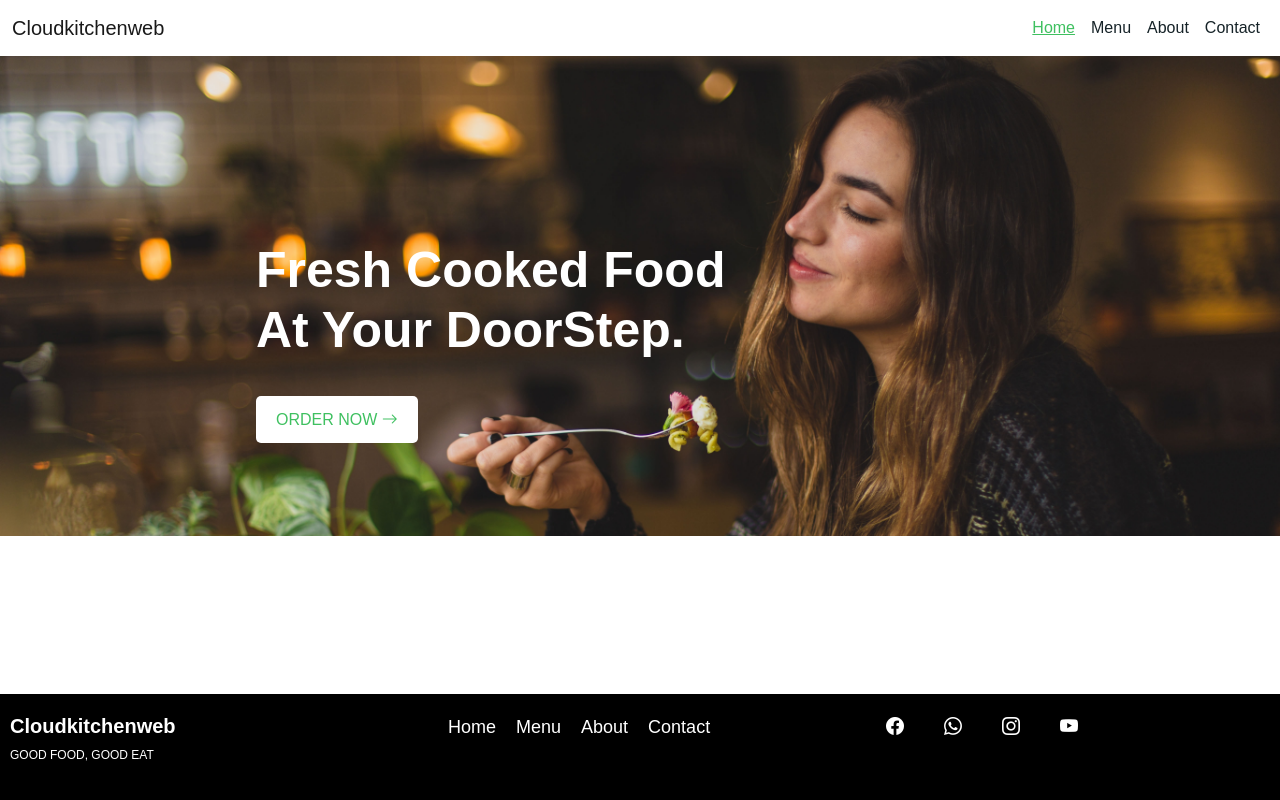
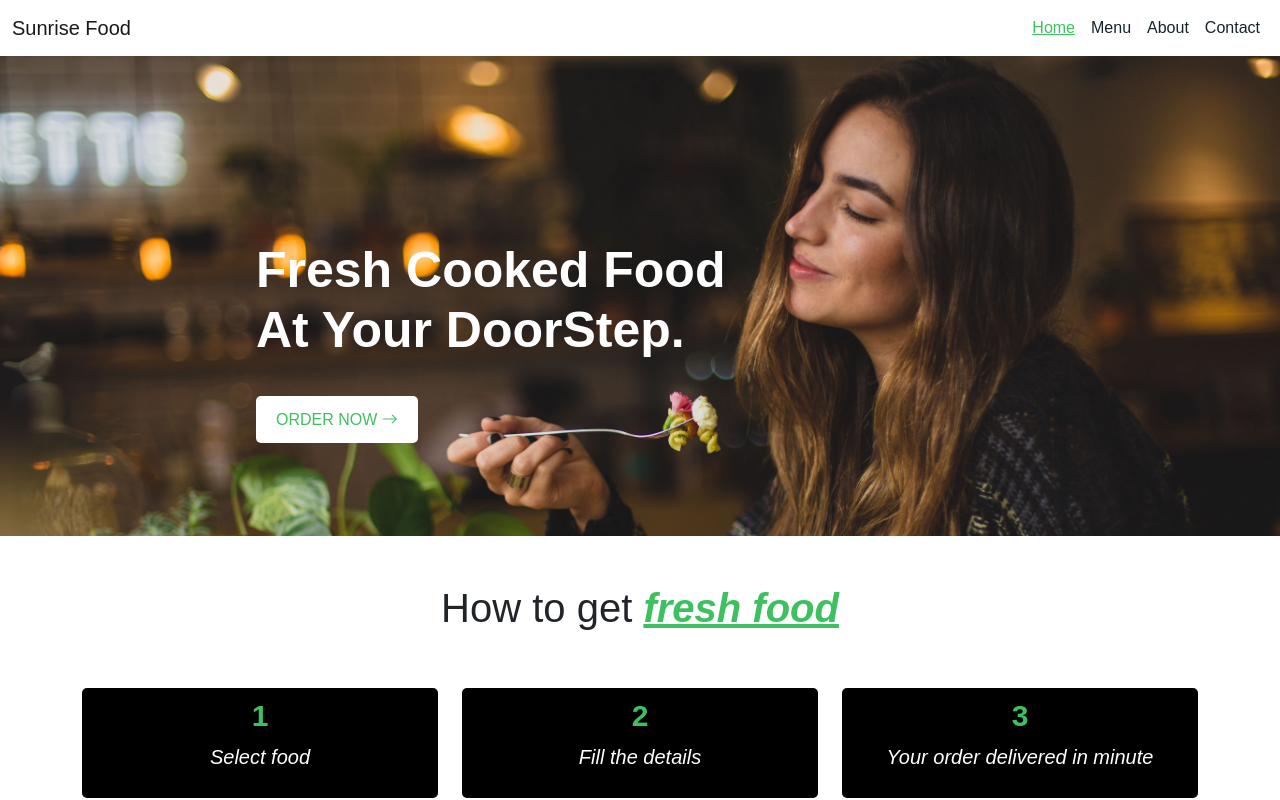
Before and after one commit to rotichknovestus/CloudKitchenweb, an Angular app: page / in a window 1280 px wide. Shown: the top 800 px of the page. Built offline with nearby package versions, Linux system fonts and the light colour scheme.

Commit message:
added task

```diff
--- a/angular.json
+++ b/angular.json
@@ -98,6 +98,9 @@
             ],
             "scripts": []
           }
+        },
+        "deploy": {
+          "builder": "angular-cli-ghpages:deploy"
         }
       }
     }
--- a/package.json
+++ b/package.json
@@ -28,6 +28,7 @@
     "@angular/compiler-cli": "~13.1.0",
     "@types/jasmine": "~3.10.0",
     "@types/node": "^12.11.1",
+    "angular-cli-ghpages": "^1.0.0",
     "jasmine-core": "~3.10.0",
     "karma": "~6.3.0",
     "karma-chrome-launcher": "~3.1.0",
--- a/src/app/pages/home/home.component.css
+++ b/src/app/pages/home/home.component.css
@@ -26,3 +26,25 @@
     background-color: var(--primary-color);
     color: #fff;
 }
+.stepBox{
+    background-color: #000;
+    padding: 10px 10px;
+    border-radius: 5px;
+    text-align: center;
+}
+.stepBox h1{
+    font-size: 30px;
+    font-weight: bold;
+    color: var(--primary-color);
+}
+.stepBox p{
+    font-size: 20px;
+    font-style: italic;
+    color: #fff;
+}
+.highlight{
+    color: var(--primary-color);
+    font-weight: bold;
+    font-style: italic;
+    text-decoration: underline;
+}
--- a/src/app/pages/home/home.component.html
+++ b/src/app/pages/home/home.component.html
@@ -4,3 +4,41 @@
         <a routerLink="menu">ORDER NOW <i class="bi bi-arrow-right"></i></a>
     </div>
 </div>
+<div class="container mt-5 mb-4">
+    <h1 class="text-center">How to get <span class="highlight">fresh food</span></h1>
+    <div class="row mt-5">
+        <!-- one -->
+        <div class="col-lg-4 mt-2">
+            <div class="stepBox">
+                <h1>1</h1>
+                <p>Select food</p>
+            </div>
+        </div>
+        <!-- two -->
+        <div class="col-lg-4 mt-2">
+            <div class="stepBox">
+                <h1>2</h1>
+                <p>Fill the details</p>
+            </div>
+        </div>
+        <!-- three -->
+        <div class="col-lg-4 mt-2">
+            <div class="stepBox">
+                <h1>3</h1>
+                <p>Your order delivered in minute</p>
+            </div>
+        </div>
+    </div>
+</div>
+
+<!-- foodBox -->
+
+<div class="container">
+    <div class="row">
+        <div class="col-ld-3" *ngFor="let fb of foodData">
+            <div class="foodbox">
+                <img src="" alt="">
+            </div>
+        </div>
+    </div>
+</div>
--- a/src/app/pages/home/home.component.ts
+++ b/src/app/pages/home/home.component.ts
@@ -1,5 +1,5 @@
 import { Component, OnInit } from '@angular/core';
-
+import { OrderDetailsService } from 'src/app/services/order-details.service';
 @Component({
   selector: 'app-home',
   templateUrl: './home.component.html',
@@ -7,9 +7,10 @@ import { Component, OnInit } from '@angular/core';
 })
 export class HomeComponent implements OnInit {
 
-  constructor() { }
-
+  constructor(private services:OrderDetailsService) { }
+  foodData:any;
   ngOnInit(): void {
+    this.foodData = this.services.foodDetails;
   }
 
 }
--- /dev/null
+++ b/src/app/services/order-details.service.ts
@@ -0,0 +1,63 @@
+import { Injectable } from '@angular/core';
+
+@Injectable({
+  providedIn: 'root'
+})
+export class OrderDetailsService {
+
+  constructor() { }
+
+// fooddetails
+
+foodDetails = [
+  {
+    id:1,
+    foodName:"Paneer Grilled Sandwich",
+    foodDetails:"Pan-fried masala paneer.",
+    foodPrice:200,
+    foodImg:"https://res.cloudinary.com/swiggy/image/upload/fl_lossy,f_auto,q_auto,w_1024/wzfq7djolqxgdhghebbq"
+  },
+  {
+    id:2,
+    foodName:"Veggie Supreme",
+    foodDetails:"Onion| Green Capsicum|Mushroom |black olives , sweet corn , Red Paprika topped with Cheese",
+    foodPrice:369,
+    foodImg:"https://res.cloudinary.com/swiggy/image/upload/fl_lossy,f_auto,q_auto,w_1024/sgbobtbxlojbtdnr2m5k"
+  },
+  {
+    id:3,
+    foodName:"Paneer Burger",
+    foodDetails:"panner",
+    foodPrice:149,
+    foodImg:"https://res.cloudinary.com/swiggy/image/upload/fl_lossy,f_auto,q_auto,w_1024/xbeqlsck3p0kei53to7k"
+  },
+  {
+    id:4,
+    foodName:"Veg Masala Roll In Naan",
+    foodDetails:"A homely mix of mashed potato and veggies, seasoned with Indian spices. A filling sure to take you back to mom's kitchen.",
+    foodPrice:140,
+    foodImg:"https://res.cloudinary.com/swiggy/image/upload/fl_lossy,f_auto,q_auto,w_1024/l2ng6gtge30sqaafqng7"
+  },
+  {
+    id:5,
+    foodName:"Indulgence Brownie",
+    foodDetails:"(Eggless) Indulge in richly decadent chocolate brownie crafted with love & topped with bitter-sweet chocolate that provides ultra-rich chocolate experience.",
+    foodPrice:105,
+    foodImg:"https://res.cloudinary.com/swiggy/image/upload/fl_lossy,f_auto,q_auto,w_1024/iqlmbg1hlyc0dspdyzzv"
+  },
+  {
+    id:6,
+    foodName:"Oreo Cheesecake Ice Cream",
+    foodDetails:"Oreo ice cream",
+    foodPrice:219,
+    foodImg:"https://res.cloudinary.com/swiggy/image/upload/fl_lossy,f_auto,q_auto,w_1024/wtj8esaeslvlscv8glj6"
+  }
+]
+
+
+
+
+
+
+
+}
--- a/src/app/sharepage/footer/footer.component.html
+++ b/src/app/sharepage/footer/footer.component.html
@@ -2,7 +2,7 @@
     <div class="row">
         <!-- Name -->
         <div class="col-lg-4">
-            <h1>Cloudkitchenweb</h1>
+            <h1>Sunrise Food</h1>
             <P>GOOD FOOD, GOOD EAT</P>
         </div>
         <!-- Navbar -->
--- a/src/app/sharepage/navbar/navbar.component.html
+++ b/src/app/sharepage/navbar/navbar.component.html
@@ -1,6 +1,6 @@
 <nav class="navbar navbar-expand-lg navbar-light">
     <div class="container-fluid">
-      <a class="navbar-brand" routerLink="">Cloudkitchenweb</a>
+      <a class="navbar-brand" routerLink="">Sunrise Food</a>
       <button class="navbar-toggler" type="button" data-bs-toggle="collapse" data-bs-target="#navbarNav" aria-controls="navbarNav" aria-expanded="false" aria-label="Toggle navigation">
         <span class="navbar-toggler-icon"></span>
       </button>
--- a/src/index.html
+++ b/src/index.html
@@ -2,7 +2,7 @@
 <html lang="en">
 <head>
   <meta charset="utf-8">
-  <title>Cloudkitchenweb</title>
+  <title>Sunrise Food</title>
   <base href="/">
   <meta name="viewport" content="width=device-width, initial-scale=1">
   <link rel="icon" type="image/x-icon" href="favicon.ico">
```
Also changed, not shown: 2 other files (tests, documents, lock files or other folders).
